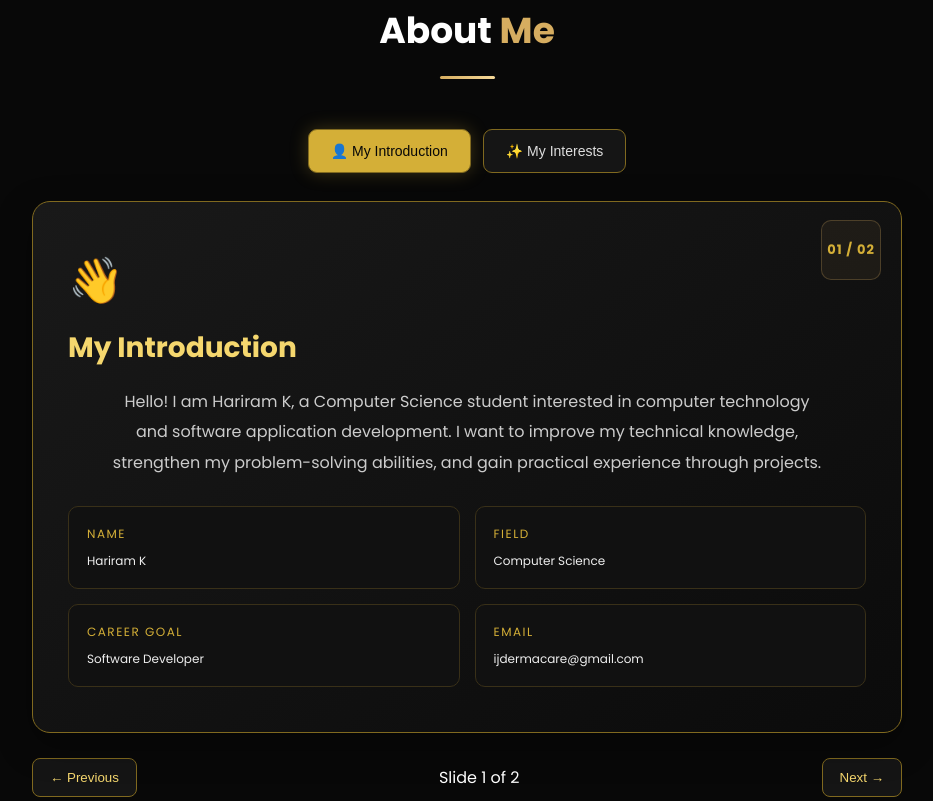
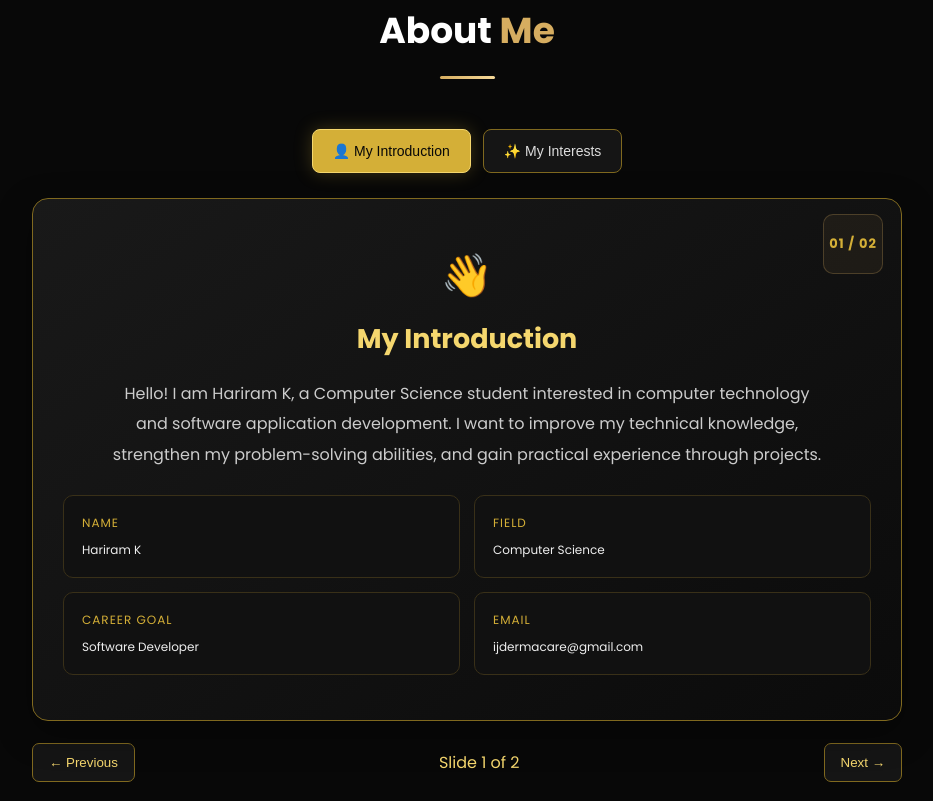
Before and after one commit to Hariram022/portfolio, a plain HTML site: page index.html in a window 1280 px wide. Shown: the part 899-1700 px from the top of the page, without its empty margins (173-1106 px from the left). Drawn offline with Linux system fonts and the light colour scheme.

```diff
--- a/style.css
+++ b/style.css
@@ -1840,3 +1840,210 @@
         transition: none;
     }
 }
+
+/* ===== ABOUT ME SLIDER FIX ===== */
+
+#about.about-section {
+    background: #080808;
+    color: #fff;
+}
+
+#about .about-slider {
+    max-width: 900px;
+    width: 100%;
+    margin: 30px auto 0;
+    padding: 0 15px;
+    box-sizing: border-box;
+}
+
+#about .about-nav {
+    display: flex;
+    justify-content: center;
+    flex-wrap: wrap;
+    gap: 12px;
+    margin-bottom: 25px;
+}
+
+#about .about-nav-btn {
+    padding: 13px 20px;
+    background: #151515;
+    color: #ddd;
+    border: 1px solid #80691f;
+    border-radius: 8px;
+    cursor: pointer;
+    transition: background 0.3s, color 0.3s;
+}
+
+#about .about-nav-btn:hover,
+#about .about-nav-btn.active {
+    background: #d4af37;
+    color: #080808;
+    border-color: #f5d76e;
+}
+
+/* IMPORTANT: Hide inactive slides */
+#about .about-slide {
+    display: none;
+    position: relative;
+    box-sizing: border-box;
+    padding: 45px 30px;
+    background: linear-gradient(145deg, #191919, #0b0b0b);
+    border: 1px solid #80691f;
+    border-radius: 16px;
+}
+
+/* IMPORTANT: Show only the active slide */
+#about .about-slide.active {
+    display: block;
+    animation: aboutFadeIn 0.35s ease;
+}
+
+#about .about-number {
+    position: absolute;
+    top: 15px;
+    right: 18px;
+    color: #d4af37;
+    font-size: 13px;
+}
+
+#about .about-slide-icon {
+    font-size: 42px;
+    text-align: center;
+    margin-bottom: 12px;
+}
+
+#about .about-slide h3 {
+    color: #f5d76e;
+    font-size: 27px;
+    text-align: center;
+    margin: 12px 0 20px;
+}
+
+#about .about-description {
+    max-width: 720px;
+    margin: 0 auto 25px;
+    color: #ccc;
+    line-height: 1.9;
+    text-align: center;
+}
+
+#about .about-details,
+#about .interest-grid {
+    display: grid;
+    grid-template-columns: repeat(2, minmax(0, 1fr));
+    gap: 14px;
+    margin-top: 25px;
+}
+
+#about .detail-box,
+#about .interest-item {
+    box-sizing: border-box;
+    padding: 18px;
+    background: #111;
+    border: 1px solid #393018;
+    border-radius: 10px;
+    transition: 0.3s ease;
+}
+
+#about .detail-box:hover,
+#about .interest-item:hover {
+    border-color: #d4af37;
+    transform: translateY(-3px);
+}
+
+#about .detail-label {
+    color: #d4af37;
+    font-size: 12px;
+    letter-spacing: 1px;
+}
+
+#about .detail-box p {
+    color: #eee;
+    margin-bottom: 0;
+    overflow-wrap: anywhere;
+}
+
+#about .interest-item {
+    text-align: center;
+}
+
+#about .interest-item > span {
+    font-size: 30px;
+}
+
+#about .interest-item h4 {
+    color: #f5d76e;
+    margin: 10px 0;
+}
+
+#about .interest-item p {
+    color: #bbb;
+    line-height: 1.6;
+    font-size: 13px;
+    margin-bottom: 0;
+}
+
+#about .about-controls {
+    display: flex;
+    justify-content: space-between;
+    align-items: center;
+    gap: 12px;
+    margin-top: 22px;
+    color: #f5d76e;
+}
+
+#about .about-arrow {
+    background: #151515;
+    color: #f5d76e;
+    border: 1px solid #80691f;
+    border-radius: 7px;
+    padding: 11px 16px;
+    cursor: pointer;
+}
+
+#about .about-arrow:hover {
+    background: #d4af37;
+    color: #080808;
+}
+
+@keyframes aboutFadeIn {
+    from {
+        opacity: 0;
+        transform: translateY(10px);
+    }
+    to {
+        opacity: 1;
+        transform: translateY(0);
+    }
+}
+
+@media (max-width: 600px) {
+    #about .about-nav {
+        display: grid;
+        grid-template-columns: 1fr 1fr;
+        gap: 8px;
+    }
+
+    #about .about-nav-btn {
+        padding: 12px 6px;
+        font-size: 12px;
+    }
+
+    #about .about-slide {
+        padding: 45px 16px 25px;
+    }
+
+    #about .about-details,
+    #about .interest-grid {
+        grid-template-columns: 1fr;
+    }
+
+    #about .about-slide h3 {
+        font-size: 23px;
+    }
+
+    #about .about-arrow {
+        padding: 9px;
+        font-size: 12px;
+    }
+}
```
